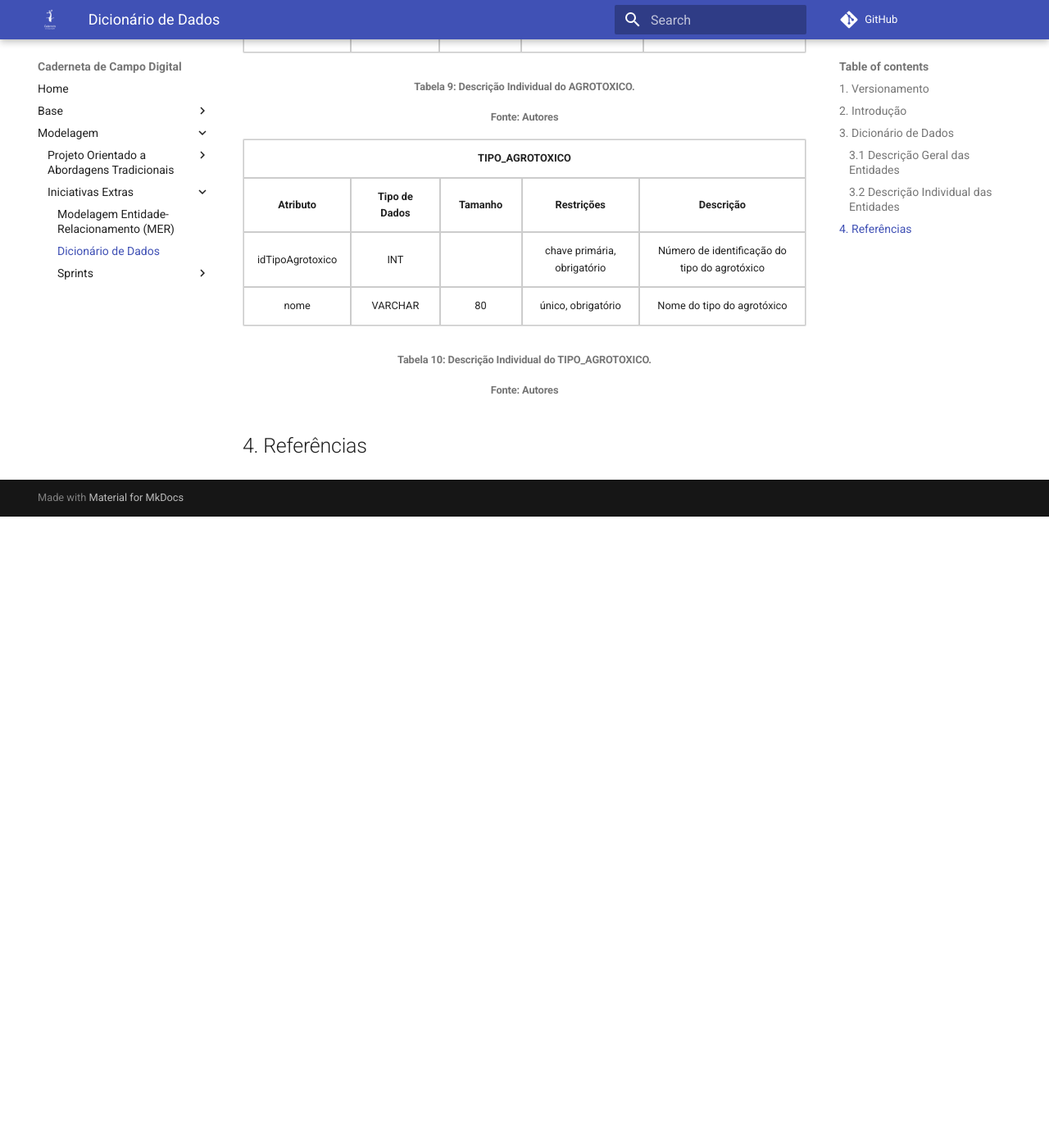
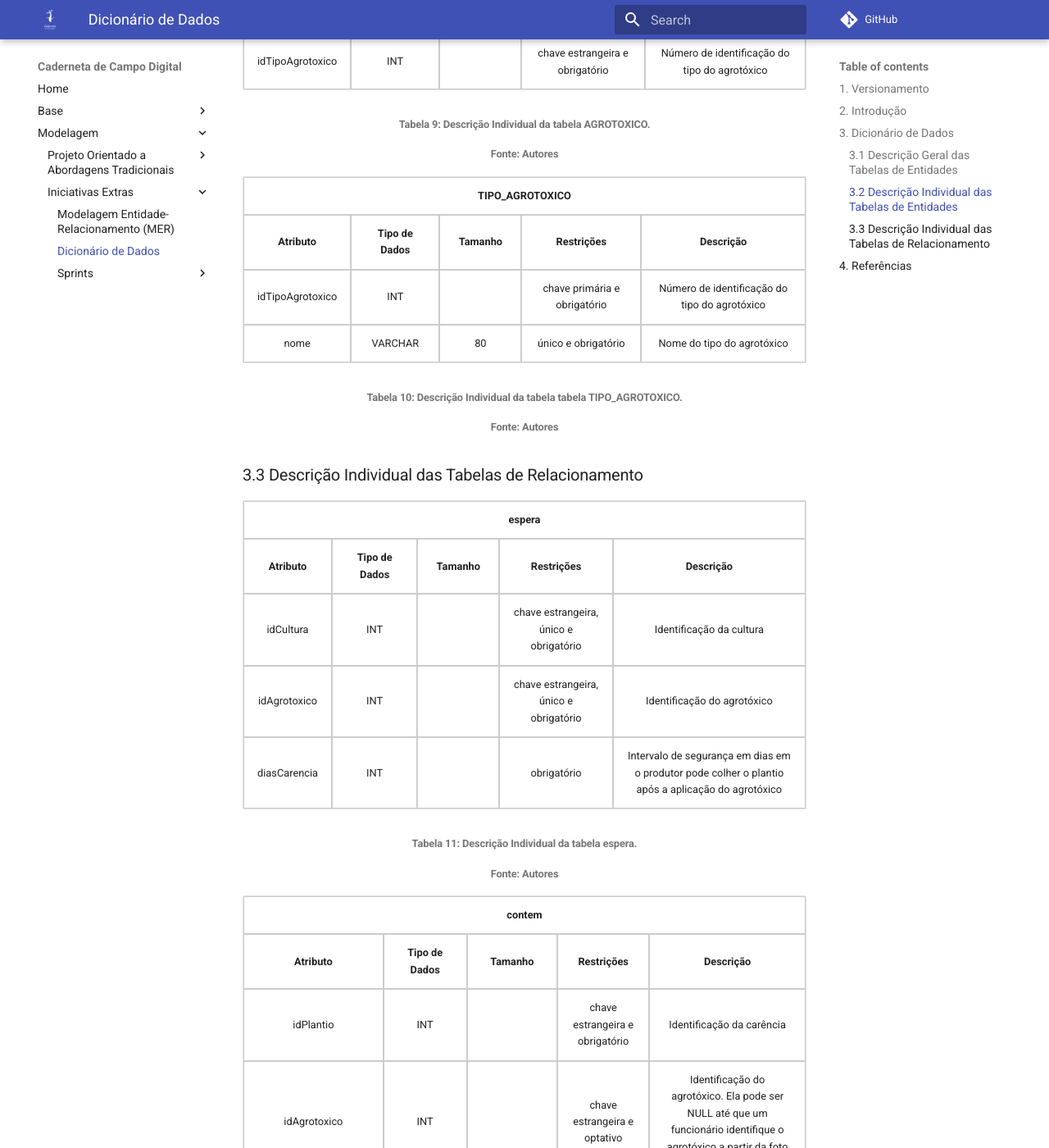
Before and after one commit to UnBArqDsw2021-2/2021.2_G4_CadernetaDeCampoDigital_docs, an MkDocs documentation site: the page built from docs/modelagem/extras/dicionario_dados.md, in a window 1280 px wide and 1400 px high, scrolled down 5862 px. Shown: the whole window at 82% size. Built offline with MkDocs 1.6.1 and Material for MkDocs 9.7.7, drawn with Linux system fonts in a browser that asks for light colours; comment, search, counter and statistics services are not loaded; before the commit the page ends 6492 px from its top, so only the background shows below that; some of the changed text lies outside the part shown.

Commit message:
#69 Adicionando dicionario individual dos relacionamento

```diff
--- a/docs/modelagem/extras/dicionario_dados.md
+++ b/docs/modelagem/extras/dicionario_dados.md
@@ -8,14 +8,15 @@
 | ------ | ---------- | ----------------------- | ------------ |
 | 1.0    | 17/02/2022 | Abertura do documento   | Thiago       |
 | 1.1    | 17/02/2022 | Adição do dicionário geral | Thiago    |
-| 1.2    | 17/02/2022 | Adição do dicionário individual das entidades | Eduardo e Thiago |
+| 1.2    | 17/02/2022 | Adição da descrição das tabelas de entidade | Eduardo e Thiago |
+| 1.3    | 17/02/2022 | Adição da descrição das tabelas de relacionamento | Thiago |
 
 ## 2. Introdução
 
 
 ## 3. Dicionário de Dados
 
-### 3.1 Descrição Geral das Entidades
+### 3.1 Descrição Geral das Tabelas de Entidades
 
 <table id="dict">
   <tr>
@@ -114,7 +115,7 @@
 <h6 align = "center">Tabela 1: Descrição Geral das Entidades.</h6>
 <h6 align = "center">Fonte: Autores</h6>
 
-### 3.2 Descrição Individual das Entidades
+### 3.2 Descrição Individual das Tabelas de Entidades
 
 <table id="dict">
   <tr>
@@ -170,7 +171,7 @@
     <td>Número do telefone do usuário</td>
   </tr>
 </table>
-<h6 align = "center">Tabela 2: Descrição Individual do USUARIO.</h6>
+<h6 align = "center">Tabela 2: Descrição Individual da tabela USUARIO.</h6>
 <h6 align = "center">Fonte: Autores</h6>
 
 <table id="dict">
@@ -199,7 +200,7 @@
     <td>Declaração de Aptidão ao Pronaf (DAP) do produtor</td>
   </tr>
 </table>
-<h6 align = "center">Tabela 3: Descrição Individual do PRODUTOR.</h6>
+<h6 align = "center">Tabela 3: Descrição Individual da tabela PRODUTOR.</h6>
 <h6 align = "center">Fonte: Autores</h6>
 
 <table id="dict">
@@ -249,7 +250,7 @@
     <td>Verificar se o e-mail do técnico foi confirmado</td>
   </tr>
 </table>
-<h6 align = "center">Tabela 4: Descrição Individual do TECNICO.</h6>
+<h6 align = "center">Tabela 4: Descrição Individual da tabela TECNICO.</h6>
 <h6 align = "center">Fonte: Autores</h6>
 
 <table id="dict">
@@ -341,7 +342,7 @@
     <td>Identificador do técnico que supervisiona a propriedade</td>
   </tr>
 </table>
-<h6 align = "center">Tabela 5: Descrição Individual do PROPRIEDADE.</h6>
+<h6 align = "center">Tabela 5: Descrição Individual da tabela PROPRIEDADE.</h6>
 <h6 align = "center">Fonte: Autores</h6>
 
 <table id="dict">
@@ -398,7 +399,7 @@
     <td>Estado atual do plantio. Podendo ser Plantado, PeriodoDeCarencia, Colheita, Finalizado e etc</td>
   </tr>
 </table>
-<h6 align = "center">Tabela 6: Descrição Individual do PLANTIO.</h6>
+<h6 align = "center">Tabela 6: Descrição Individual da tabela PLANTIO.</h6>
 <h6 align = "center">Fonte: Autores</h6>
 
 <table id="dict">
@@ -434,7 +435,7 @@
     <td>Identificação do plantio</td>
   </tr>
 </table>
-<h6 align = "center">Tabela 7: Descrição Individual do CADERNETA_DE_CAMPO.</h6>
+<h6 align = "center">Tabela 7: Descrição Individual da tabela CADERNETA_DE_CAMPO.</h6>
 <h6 align = "center">Fonte: Autores</h6>
 
 
@@ -454,7 +455,7 @@
     <td>idCultura</td>
     <td>INT</td>
     <td></td>
-    <td>chave primária, obrigatório</td>
+    <td>chave primária e obrigatório</td>
     <td>Número de identificação da cultura</td>
   </tr>
   <tr>
@@ -465,7 +466,7 @@
     <td>Nome da cultura</td>
   </tr>
 </table>
-<h6 align = "center">Tabela 8: Descrição Individual do CULTURA.</h6>
+<h6 align = "center">Tabela 8: Descrição Individual da tabela CULTURA.</h6>
 <h6 align = "center">Fonte: Autores</h6>
 
 <table id="dict">
@@ -483,7 +484,7 @@
     <td>idAgrotoxico</td>
     <td>INT</td>
     <td></td>
-    <td>chave primária, obrigatório</td>
+    <td>chave primária e obrigatório</td>
     <td>Número de identificação do agrotóxico</td>
   </tr>
   <tr>
@@ -497,11 +498,11 @@
     <td>idTipoAgrotoxico</td>
     <td>INT</td>
     <td></td>
-    <td>chave estrangeira, obrigatório</td>
+    <td>chave estrangeira e obrigatório</td>
     <td>Número de identificação do tipo do agrotóxico</td>
   </tr>
 </table>
-<h6 align = "center">Tabela 9: Descrição Individual do AGROTOXICO.</h6>
+<h6 align = "center">Tabela 9: Descrição Individual da tabela AGROTOXICO.</h6>
 <h6 align = "center">Fonte: Autores</h6>
 
 <table id="dict">
@@ -519,18 +520,113 @@
     <td>idTipoAgrotoxico</td>
     <td>INT</td>
     <td></td>
-    <td>chave primária, obrigatório</td>
+    <td>chave primária e obrigatório</td>
     <td>Número de identificação do tipo do agrotóxico</td>
   </tr>
   <tr>
     <td>nome</td>
     <td>VARCHAR</td>
     <td>80</td>
-    <td>único, obrigatório</td>
+    <td>único e obrigatório</td>
     <td>Nome do tipo do agrotóxico</td>
   </tr>
 </table>
-<h6 align = "center">Tabela 10: Descrição Individual do TIPO_AGROTOXICO.</h6>
+<h6 align = "center">Tabela 10: Descrição Individual da tabela tabela TIPO_AGROTOXICO.</h6>
+<h6 align = "center">Fonte: Autores</h6>
+
+### 3.3 Descrição Individual das Tabelas de Relacionamento
+
+<table id="dict">
+  <tr>
+    <th colspan="6">espera</th>
+  </tr>
+  <tr>
+    <th>Atributo</th>
+    <th>Tipo de Dados</th>
+    <th>Tamanho</th>
+    <th>Restrições</th>
+    <th>Descrição</th>
+  </tr>
+  <tr>
+    <td>idCultura</td>
+    <td>INT</td>
+    <td></td>
+    <td>chave estrangeira, único e obrigatório</td>
+    <td>Identificação da cultura</td>
+  </tr>
+  <tr>
+    <td>idAgrotoxico</td>
+    <td>INT</td>
+    <td></td>
+    <td>chave estrangeira, único e obrigatório</td>
+    <td>Identificação do agrotóxico</td>
+  </tr>
+  <tr>
+    <td>diasCarencia</td>
+    <td>INT</td>
+    <td></td>
+    <td>obrigatório</td>
+    <td>Intervalo de segurança em dias em o produtor pode colher o plantio após a aplicação do agrotóxico</td>
+  <tr>
+</table>
+<h6 align = "center">Tabela 11: Descrição Individual da tabela espera.</h6>
+<h6 align = "center">Fonte: Autores</h6>
+
+<table id="dict">
+  <tr>
+    <th colspan="6">contem</th>
+  </tr>
+  <tr>
+    <th>Atributo</th>
+    <th>Tipo de Dados</th>
+    <th>Tamanho</th>
+    <th>Restrições</th>
+    <th>Descrição</th>
+  </tr>
+  <tr>
+    <td>idPlantio</td>
+    <td>INT</td>
+    <td></td>
+    <td>chave estrangeira e obrigatório</td>
+    <td>Identificação da carência</td>
+  </tr>
+  <tr>
+    <td>idAgrotoxico</td>
+    <td>INT</td>
+    <td></td>
+    <td>chave estrangeira e optativo</td>
+    <td>Identificação do agrotóxico. Ela pode ser NULL até que um funcionário identifique o agrotóxico a partir da foto que o produtor tirou</td>
+  </tr>
+  <tr>
+    <td>dataAplicacao</td>
+    <td>DATE</td>
+    <td></td>
+    <td>obrigatório</td>
+    <td>Data em que o produtor aplicou o agrotóxico</td>
+  </tr>
+  <tr>
+    <td>caminhoFotoAgrotoxico</td>
+    <td>VARCHAR</td>
+    <td>255</td>
+    <td>obrigatório</td>
+    <td>Caminho para a foto do agrotóxico que o produtor aplicou no plantio</td>
+  </tr>
+  <tr>
+    <td>estadoAnalise</td>
+    <td>CHAR</td>
+    <td>1</td>
+    <td>obrigatório</td>
+    <td>Estado da análise da aplicação. Podendo variar entre Sucesso, ComProblema, EmAnalise e etc.</td>
+  </tr>
+  <tr>
+    <td>dosagemAplicacao</td>
+    <td>DECIMAL</td>
+    <td>6 dígitos e 2 casas decimais</td>
+    <td>optativo</td>
+    <td>Dosagem em litros da aplicação do agrotóxico.</td>
+  </tr>
+</table>
+<h6 align = "center">Tabela 12: Descrição Individual da tabela contem.</h6>
 <h6 align = "center">Fonte: Autores</h6>
 
 ## 4. Referências
```
